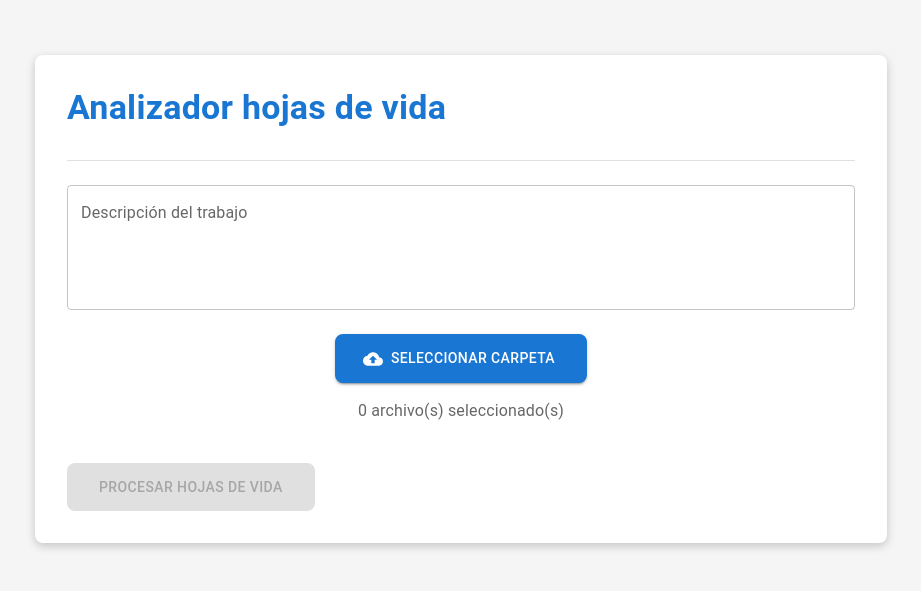
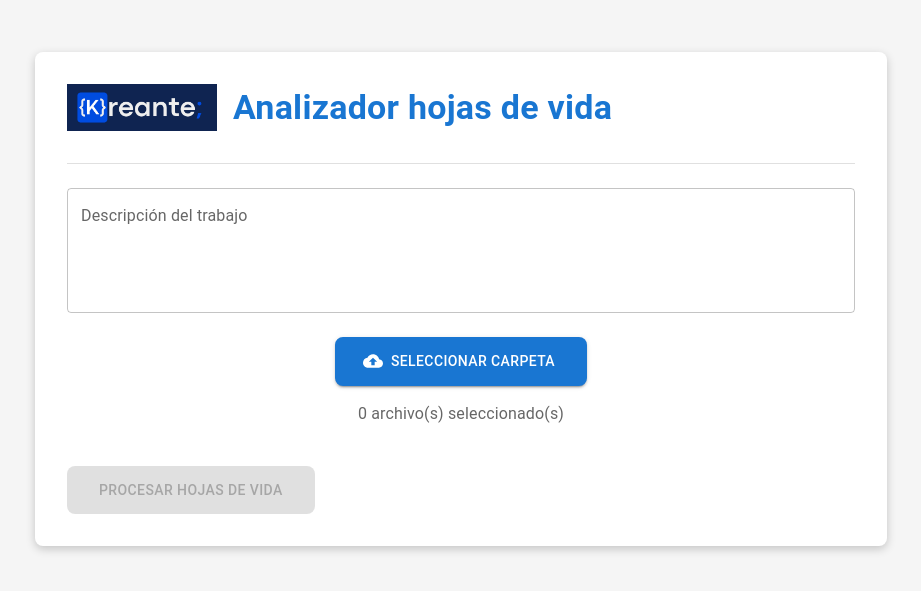
Before and after one commit to joanncas/Transformacion-digital-workshop-5, a React (Create React App) app in the folder reclutamiento-frontend/: page / in a window 1280 px wide. Shown: the part 117-708 px from the top of the page, without its empty margins (179-1100 px from the left). Built offline with nearby package versions, Linux system fonts and the light colour scheme.

Commit message:
cambios proyecto final

```diff
--- a/reclutamiento-frontend/src/App.js
+++ b/reclutamiento-frontend/src/App.js
@@ -19,6 +19,7 @@ import {
 } from '@mui/material';
 import { CloudUpload } from '@mui/icons-material';
 import { styled } from '@mui/material/styles';
+import kreanteLogo from './kreante.jpg';
 
 // Create a custom theme with blue and white colors
 const theme = createTheme({
@@ -185,6 +186,7 @@ function App() {
       <Container maxWidth="md">
         <StyledPaper elevation={3}>
           <Box sx={{ display: 'flex', alignItems: 'center', mb: 4 }}>
+            <img src={kreanteLogo} alt="Kreante Logo" style={{ width: '150px', height: 'auto', marginRight: '16px' }} />
             <Typography variant="h4" component="h1" sx={{ flexGrow: 1, color: 'primary.main', fontWeight: 'bold' }}>
               Analizador hojas de vida
             </Typography>
```
